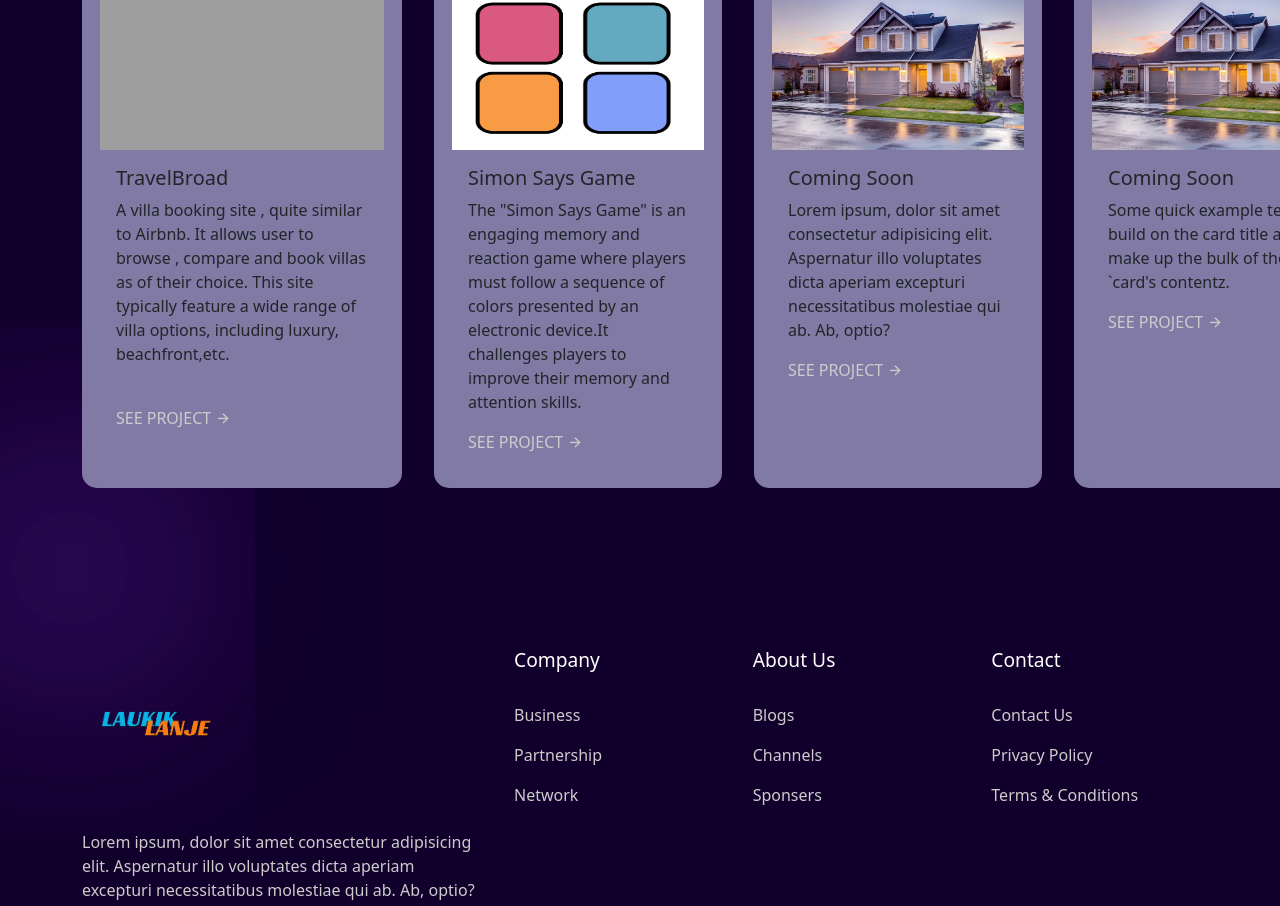
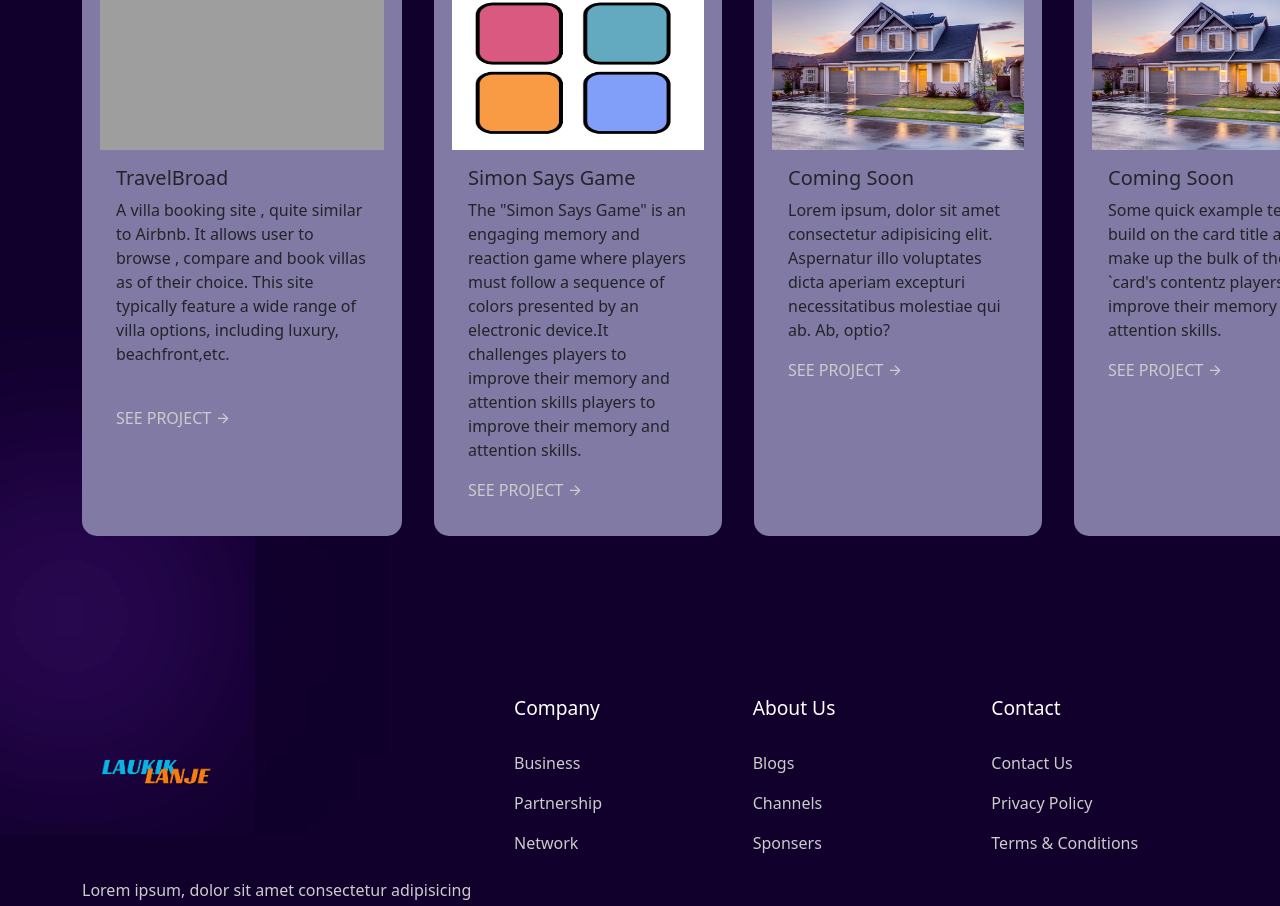
Before and after one commit to laukik-24/My-Portfolio, a website: page index.html in a window 1280 px wide. Shown: the part 1198-2104 px from the top of the page. Drawn offline with nearby package versions, Linux system fonts and the light colour scheme; grey boxes are pictures that could not be loaded.

Commit message:
edited cards

```diff
--- a/index.html
+++ b/index.html
@@ -76,7 +76,8 @@
                     <h5 class="card-title">Simon Says Game</h5>
                     <p class="card-text">The "Simon Says Game" is an engaging memory and reaction game where players
                         must follow a sequence of colors presented by an electronic device.It challenges players to
-                        improve their memory and attention skills.</p>
+                        improve their memory and attention skills players to improve their memory and attention skills.
+                    </p>
                     <a href="https://simon-says-laukik.vercel.app/">SEE PROJECT <i class="ri-arrow-right-line"></i></a>
                 </div>
             </div>
@@ -95,7 +96,7 @@
                 <div class="card-body">
                     <h5 class="card-title">Coming Soon</h5>
                     <p class="card-text">Some quick example text to build on the card title and make up the bulk of the
-                        `card's contentz.</p>
+                        `card's contentz players to improve their memory and attention skills.</p>
                     <a href="#">SEE PROJECT <i class="ri-arrow-right-line"></i></a>
                 </div>
             </div>
```
